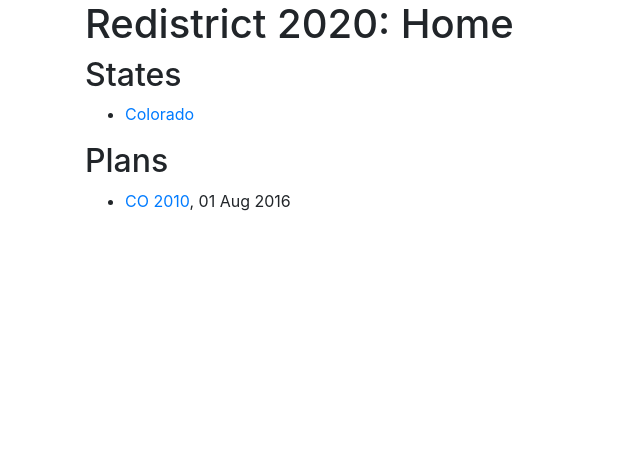
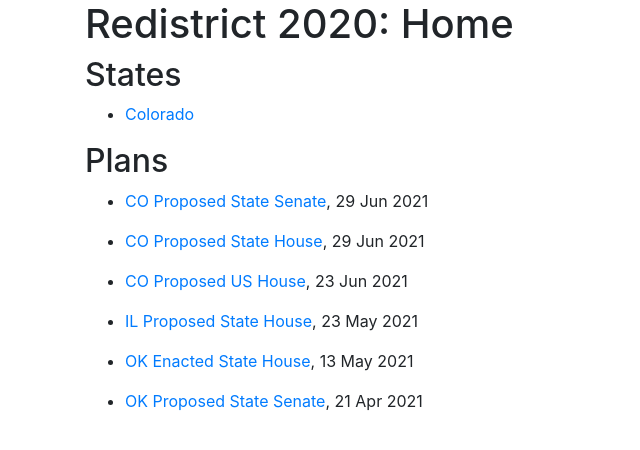
Before and after one commit to PlanScore/Redistrict2020, a Jekyll site: the page built from index.md, in a window 1280 px wide. Shown: the top 450 px of the page, without its empty margins (0-640 px from the left). Built offline with Jekyll 4.4.1, drawn with Linux system fonts in a browser that asks for light colours.

Commit message:
Added current cycle proposed plans

```diff
--- a/_plans/CO-2010.md
+++ /dev/null
@@ -1,7 +0,0 @@
----
-title: CO 2010
-layout: basic-page
-date: 2016-08-01
----
-
-Here is me, a plan
--- a/index.md
+++ b/index.md
@@ -15,6 +15,8 @@ States
 Plans
 ---
 
-{% for plan in site.plans %}
+{% assign recent_plans = site.plans | sort: "date" | reverse %}
+
+{% for plan in recent_plans %}
 - [{{ plan.title }}]({{ plan.url }}), {{ plan.date | date_to_string }}
 {% endfor %}
--- a/states/colorado.md
+++ b/states/colorado.md
@@ -3,11 +3,11 @@ title: Colorado
 layout: basic-page
 ---
 
-- [2021 Redistricting Maps](https://redistricting.colorado.gov/content/2021-redistricting-maps) from Colorado Independent Redistricting Commission
-- [PlanScore analysis of US House map](https://planscore.org/plan.html?20210623T205457.961193387Z)
-- [Enacted CO US House map, 2010 cycle](https://redistricting.lls.edu/state/colorado/?cycle=2010&level=Congress&startdate=2011-12-05)
-- [Partisan metrics for enacted CO US House map](https://planscore.org/colorado/#!2012-plan-ushouse-eg)
+Plans
+---
 
-{% for plan in site.plans %}
-{{ plan.name }}, {{ plan.url }}, {{ plan.date | date_to_string }}
+{% assign state_plans = site.plans | where: "state", "Colorado" | sort: "date" | reverse %}
+
+{% for plan in state_plans %}
+- [{{ plan.title }}]({{ plan.url }}), {{ plan.date | date_to_string }}
 {% endfor %}
```
Also changed, not shown: _layouts/plan-page.html (added, +33 -0 lines), _plans/CO-2021-06-statehouse.md (added, +12 -0 lines), _plans/CO-2021-06-statesenate.md (added, +12 -0 lines), _plans/CO-2021-06-ushouse.md (added, +12 -0 lines), _plans/IL-2021-05-state-house.md (added, +13 -0 lines), _plans/OK-2021-04-state-house.md (added, +12 -0 lines), _plans/OK-2021-04-state-senate.md (added, +12 -0 lines).
